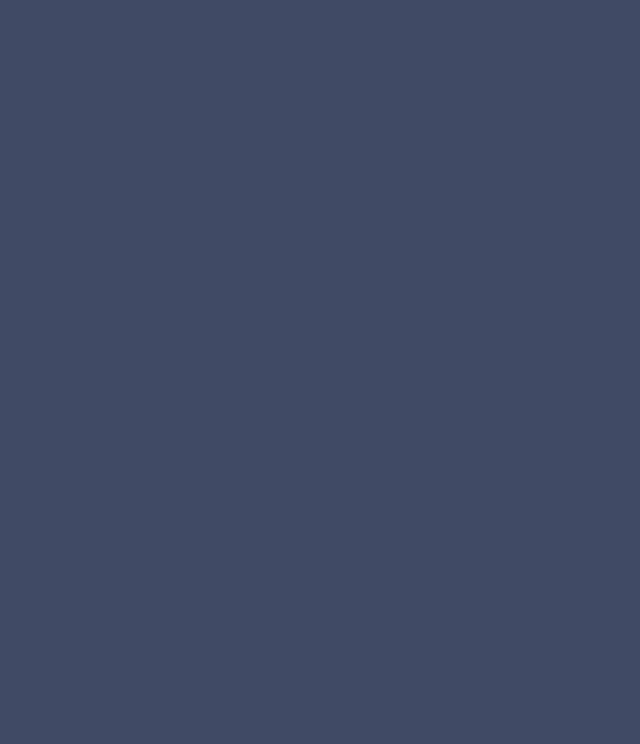
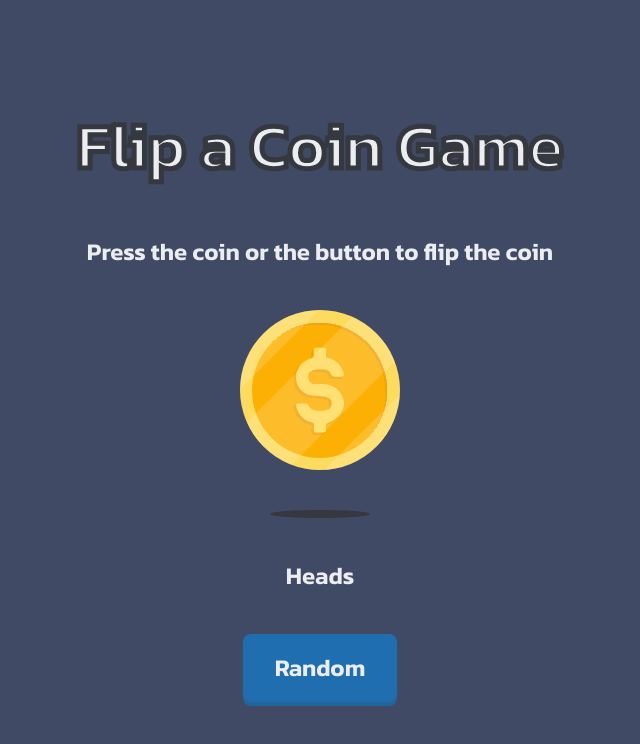
Before and after one commit to md-abdullah-al-ahad/flip-the-coin, a plain HTML site: page index.html in a window 1280 px wide. Shown: the whole page, without its empty margins (320-960 px from the left). Drawn offline with nearby package versions, Linux system fonts and the light colour scheme.

Commit message:
add design of the website

```diff
--- a/index.html
+++ b/index.html
@@ -5,9 +5,36 @@
         <meta name="viewport" content="width=device-width, initial-scale=1.0" />
         <title>Document</title>
         <script src="https://cdn.jsdelivr.net/npm/@tailwindcss/browser@4"></script>
+        <link rel="preconnect" href="https://fonts.googleapis.com" />
+        <link rel="preconnect" href="https://fonts.gstatic.com" crossorigin />
+        <link
+            href="https://fonts.googleapis.com/css2?family=Kanit:ital,wght@0,100;0,200;0,300;0,400;0,500;0,600;0,700;0,800;0,900;1,100;1,200;1,300;1,400;1,500;1,600;1,700;1,800;1,900&display=swap"
+            rel="stylesheet"
+        />
         <link rel="stylesheet" href="style.css" />
     </head>
     <body class="bg-[#404A65]">
-        <main></main>
+        <main class="flex flex-col justify-center items-center h-screen gap-10">
+            <h1
+                class="kanit-font text-[48px] md:text-[64px] font-semibold text-[#ECEDF0]"
+            >
+                Flip a Coin Game
+            </h1>
+            <p
+                class="kanit-font text-[16px] md:text-[24px] font-semibold text-[#ECEDF0]"
+            >
+                Press the coin or the button to flip the coin
+            </p>
+            <img src="./assets/heads.svg" alt="" />
+            <img src="./assets/shadow.svg" alt="" />
+            <p class="kanit-font font-semibold text-[#ECEDF0] text-[24px]">
+                Heads
+            </p>
+            <button
+                class="kanit-font font-semibold text-[#ECEDF0] text-[24px] px-8 py-4 bg-[#1F6FB0] rounded-lg"
+            >
+                Random
+            </button>
+        </main>
     </body>
 </html>
--- a/style.css
+++ b/style.css
@@ -0,0 +1,12 @@
+.kanit-font {
+    font-family: "Kanit", sans-serif;
+}
+
+h1 {
+    text-shadow: 2px 2px 0px #35383f;
+    -webkit-text-stroke-width: 5px;
+    -webkit-text-stroke-color: #35383f;
+}
+button {
+    box-shadow: 0px 4px 0px 0px #23649b;
+}
```
